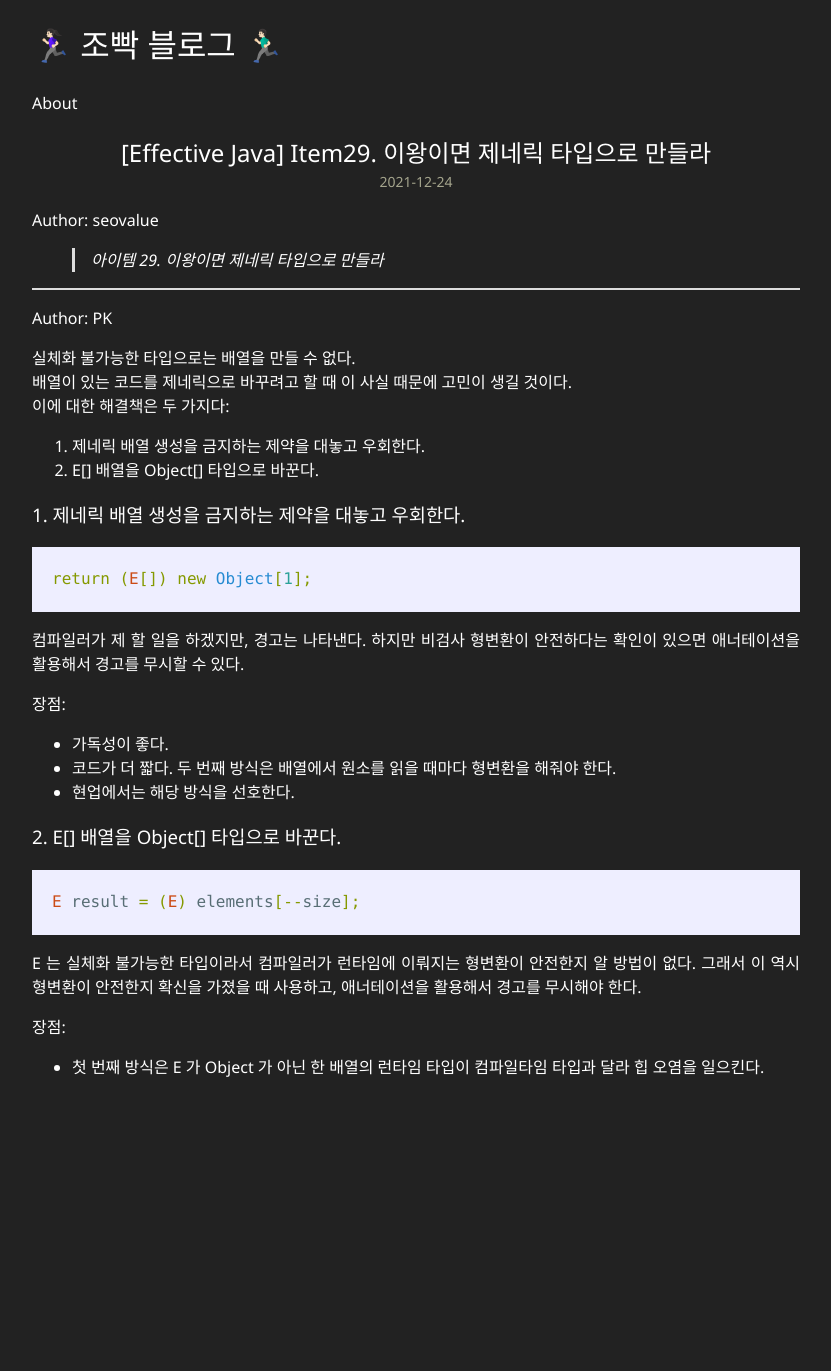
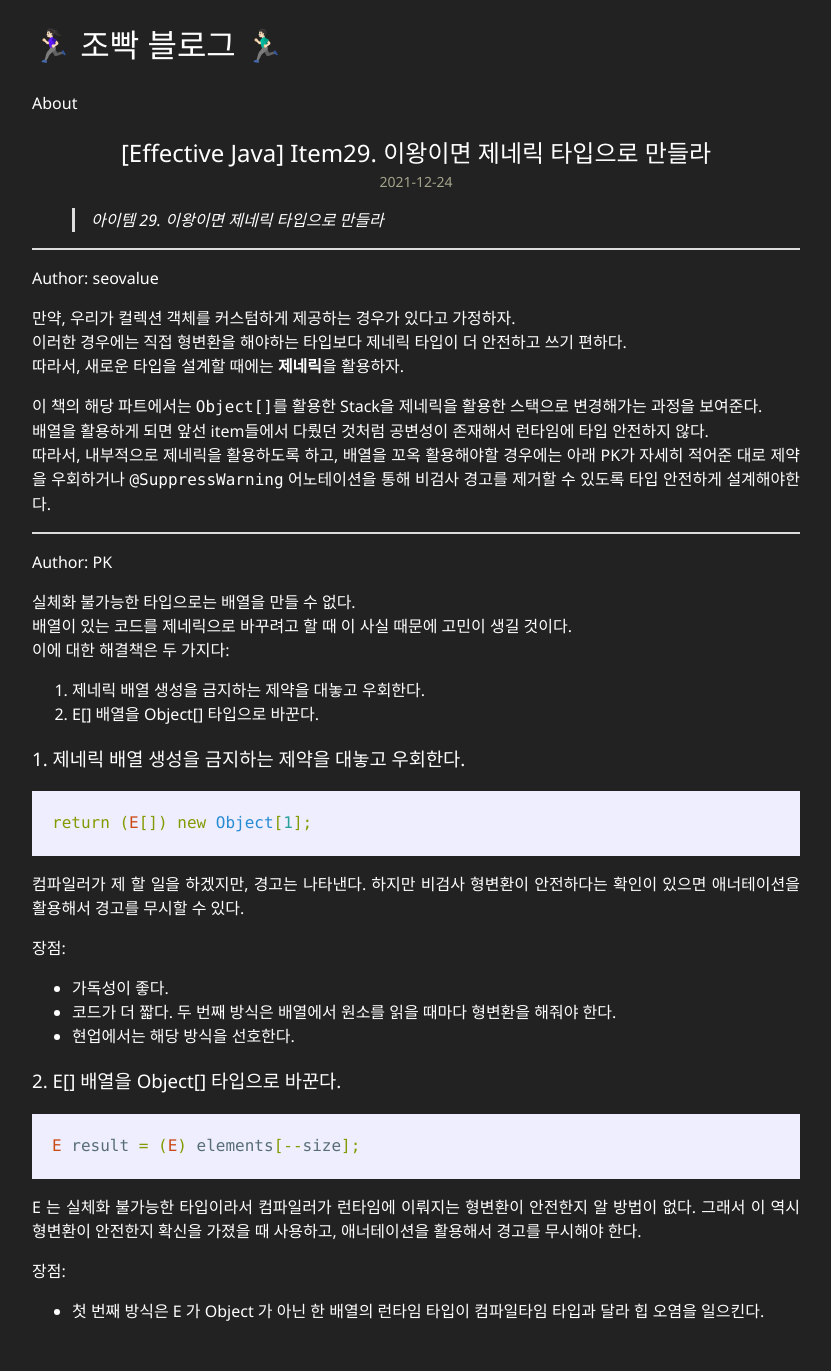
Before and after one commit to jo-pk/jo-pk.github.io, a Jekyll site: the page built from _posts/2021-12-24-[Effective-Java]-Item29.md, in a window 1280 px wide. Shown: the whole page, without its empty margins (224-1055 px from the left). Built offline with Jekyll 4.4.1, drawn with Linux system fonts in a browser that asks for light colours; before the commit the page ends 1127 px from its top, so only the background shows below that.

Commit message:
docs: item29 작성

```diff
--- a/_posts/2021-12-24-[Effective-Java]-Item29.md
+++ b/_posts/2021-12-24-[Effective-Java]-Item29.md
@@ -5,9 +5,20 @@ description: 배열을 제네릭 방식으로 바꾸는 두 가지 방법
 categories: self
 ---
 
+> 아이템 29. 이왕이면 제네릭 타입으로 만들라
+
+-----
+
 Author: seovalue
 
-> 아이템 29. 이왕이면 제네릭 타입으로 만들라
+만약, 우리가 컬렉션 객체를 커스텀하게 제공하는 경우가 있다고 가정하자.<br>
+이러한 경우에는 직접 형변환을 해야하는 타입보다 제네릭 타입이 더 안전하고 쓰기 편하다.<br>
+따라서, 새로운 타입을 설계할 때에는 **제네릭**을 활용하자.<br>
+
+이 책의 해당 파트에서는 `Object[]`를 활용한 Stack을 제네릭을 활용한 스택으로 변경해가는 과정을 보여준다.<br>
+배열을 활용하게 되면 앞선 item들에서 다뤘던 것처럼 공변성이 존재해서 런타임에 타입 안전하지 않다.<br>
+따라서, 내부적으로 제네릭을 활용하도록 하고, 배열을 꼬옥 활용해야할 경우에는 아래 PK가 자세히 적어준 대로 제약을 우회하거나 `@SuppressWarning` 어노테이션을 통해 비검사 경고를 제거할 수 있도록 타입 안전하게 설계해야한다.<br>
+
 
 -----
 
```
